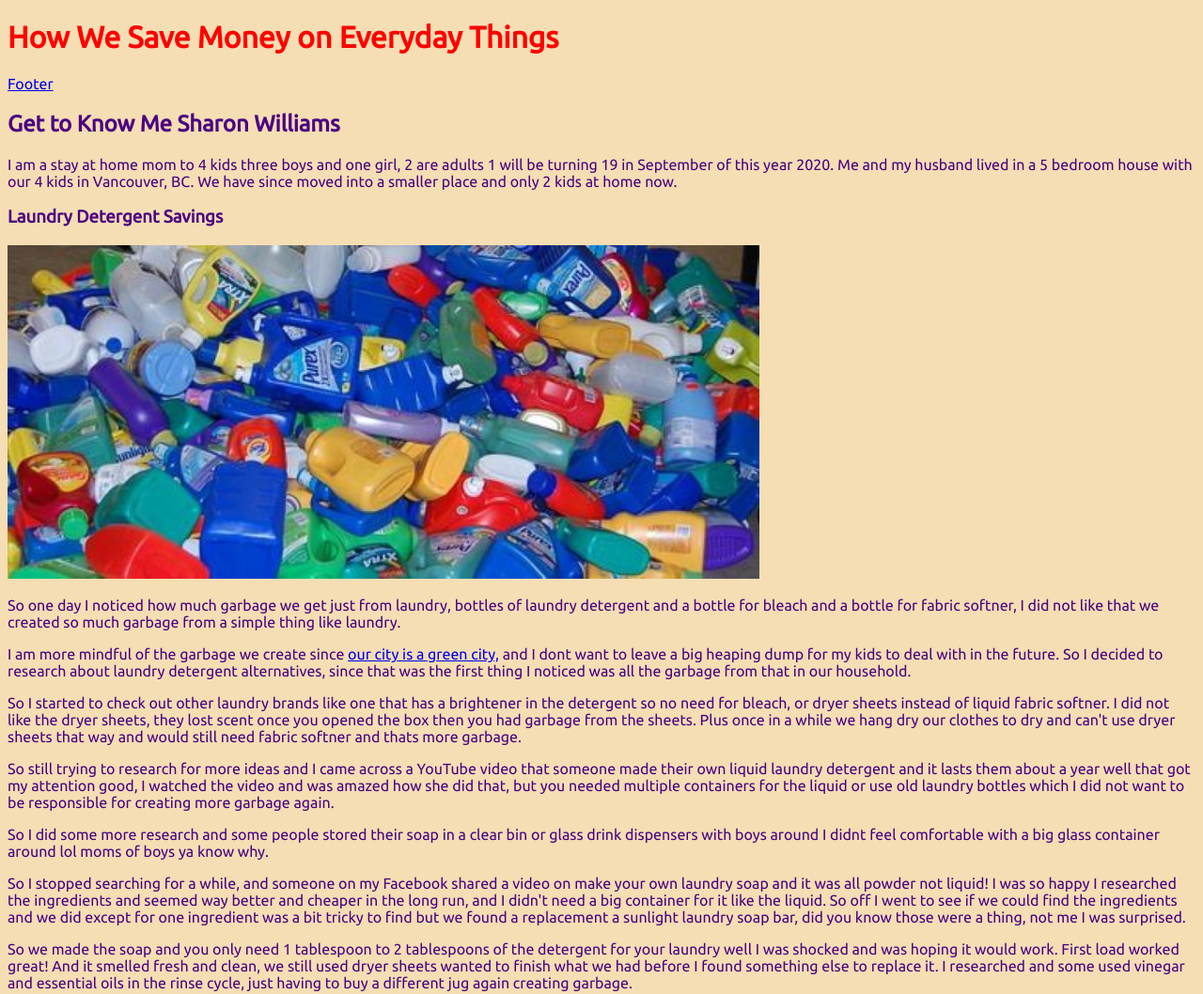
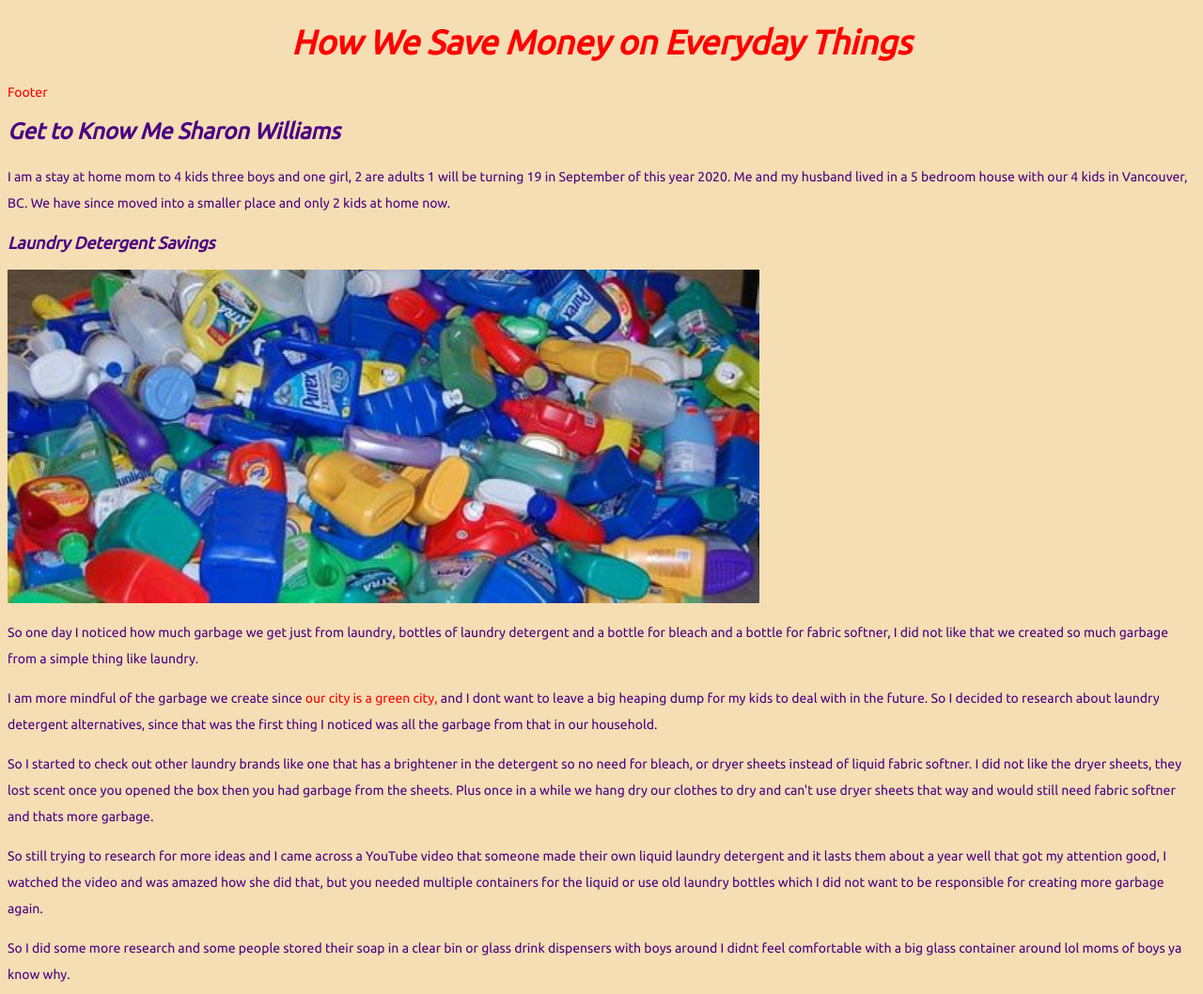
Before and after one commit to sharonraven/Website, a plain HTML site: page index.html in a window 1280 px wide. Shown: the top 1058 px of the page at 94% size. Drawn offline with Linux system fonts and the light colour scheme.

Commit message:
description
changed font font size heading centred italics color red underline hyperlink

```diff
--- a/index.html
+++ b/index.html
@@ -10,7 +10,7 @@
   <!-- Hello there -->
   <header>
     <h1>How We Save Money on Everyday Things </h1>
-    <a href="#footer">Footer<a/>
+    <a href="#footer">Footer</a>
     <h2>Get to Know Me Sharon Williams</h2>
   </header>
     <p>I am a stay at home mom to 4 kids three boys and one girl, 2 are adults 1 will be turning 19 in September of this year 2020.  Me and my husband lived in a 5 bedroom house with our 4 kids in Vancouver, BC.  We have since moved into a smaller place and only 2 kids at home now.</p>
@@ -24,7 +24,7 @@
   <p>So still trying to research for more ideas and I came across a YouTube video that someone made their own liquid laundry detergent and it lasts them about a year well that got my attention good, I watched the video and was amazed how she did that, but you needed multiple containers for the liquid or use old laundry bottles which I did not want to be responsible for creating more garbage again.</p>
   <p>So I did some more research and some people stored their soap in a clear bin or glass drink dispensers with boys around I didnt feel comfortable with a big glass container around lol moms of boys ya know why.</p>
   <p>So I stopped searching for a while, and someone on my Facebook shared a video on make your own laundry soap and it was all powder not liquid!  I was so happy I researched the ingredients and seemed way better and cheaper in the long run, and I didn't need a big container for it like the liquid.  So off I went to see if we could find the ingredients and we did except for one ingredient was a bit tricky to find but we found a replacement a sunlight laundry soap bar, did you know those were a thing, not me I was surprised.</p>
-  <p>So we made the soap and you only need 1 tablespoon to 2 tablespoons of the detergent for your laundry well I was shocked and was hoping it would work.  First load worked great! And it smelled fresh and clean, we still used dryer sheets wanted to finish what we had before I found something else to replace it.  I researched and some used vinegar and essential oils in the rinse cycle, just having to buy a different jug again creating garbage.</p>
+  <p>So we made the soap and you only need 1 tablespoon to 2 tablespoons of the detergent for your laundry well I was <em>shocked</em> and was hoping it would work.  <strong>First load worked great!</strong> And it smelled fresh and clean, we still used dryer sheets wanted to finish what we had before I found something else to replace it.  I researched and some used vinegar and essential oils in the rinse cycle, just having to buy a different jug again creating garbage.</p>
   <p>I tried the essential oils in the rinse and didnt work it all rinsed away. Then the scent booster beads came out, you use them during wash and you dont need to listen for your rinse cycle to make sure you get your softner in.  So we bought one and it works great its a bit too strong for us so we used way less then it says to use on the bottle.</p>
   <p>So now we have replaced the softner also just a way smaller bottle for garbage, we might try the wool dryer balls with essential oils later, we used to hang our clothes too so dryer sheets werent always good for us either. So the scent beads work good for now and space saving for garbage but still creating garbage.</p>
   <p>What we use to make our own Laundry Detergent:</p>
--- a/style.css
+++ b/style.css
@@ -1,5 +1,43 @@
-body {background-color: Wheat;
+body {
+  background-color: Wheat;
 color: Indigo;
-font-family: 'Ubuntu', sans-serif;}
+font-family: 'Ubuntu', sans-serif;
+font-size: 14px;}
 
 h1 {color:red}
+
+/* I am Commenting! */
+* {
+  font-size: 100%;
+}
+h1 {
+  font-size: 36px;
+}
+
+h2 {
+  font-size: 24px;
+}
+
+h3 {
+  font-size: 18px;
+}
+  h1, h2, h3 {
+    font-weight: bold;
+    font-style: italic;
+  }
+  p {
+    line-height: 2;
+  }
+  h1 {
+  text-align: left;
+}
+header h1{
+  text-align: center;
+}
+a {
+  color: red;
+  text-decoration: none;
+}
+a:hover {
+  text-decoration: underline;
+}
```
